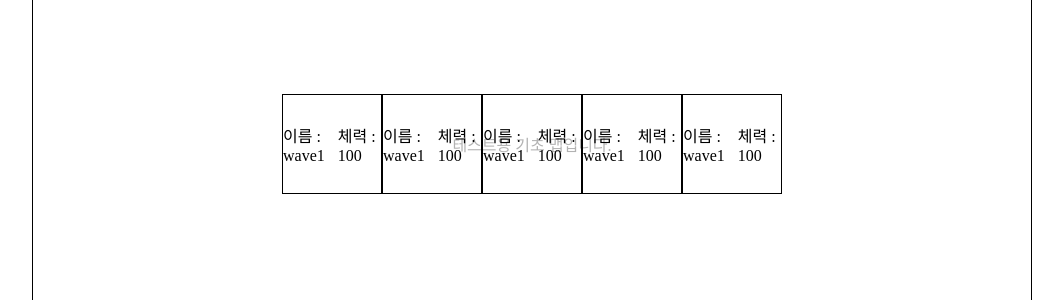
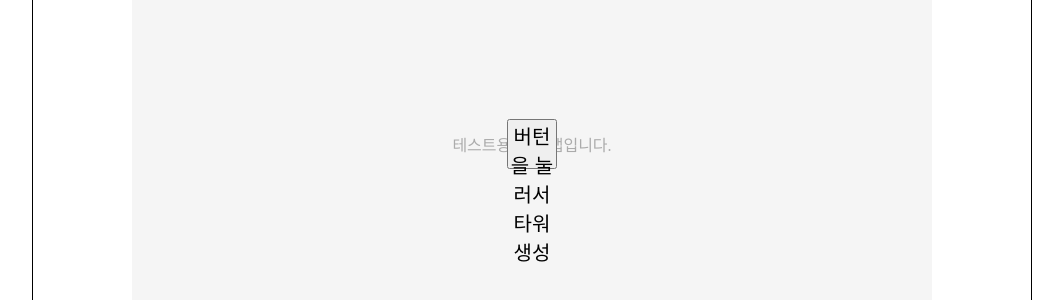
Before and after one commit to KimInteger/projectDefence, a React app: page / in a window 1280 px wide. Shown: the part 256-556 px from the top of the page, without its empty margins (108-1171 px from the left). Built offline with nearby package versions, Linux system fonts and the light colour scheme.

Commit message:
test | app.tsx
테스트 app.tsx

```diff
--- a/frontend/src/app.tsx
+++ b/frontend/src/app.tsx
@@ -3,6 +3,7 @@ import SpawnMonster from './app/spawnMonster';
 import { waveInfo } from './static/dataInformation/monster/waveMonsterInformation';
 import BasicMap from './app/map/basicMap';
 import SpawnSection from './app/map/section/spawnSection';
+import TowerBuildSection from './app/map/section/towerSection';
 
 const App: React.FC = () => {
   return (
@@ -11,6 +12,9 @@ const App: React.FC = () => {
         <SpawnSection spawnSpeed={1000} spawnCount={20}>
           <SpawnMonster hp={waveInfo[1].hp} name={waveInfo[1].name} />
         </SpawnSection>
+        <TowerBuildSection buildSpeed={2000}>
+          <div>Tower</div>
+        </TowerBuildSection>
       </BasicMap>
     </>
   );
```
